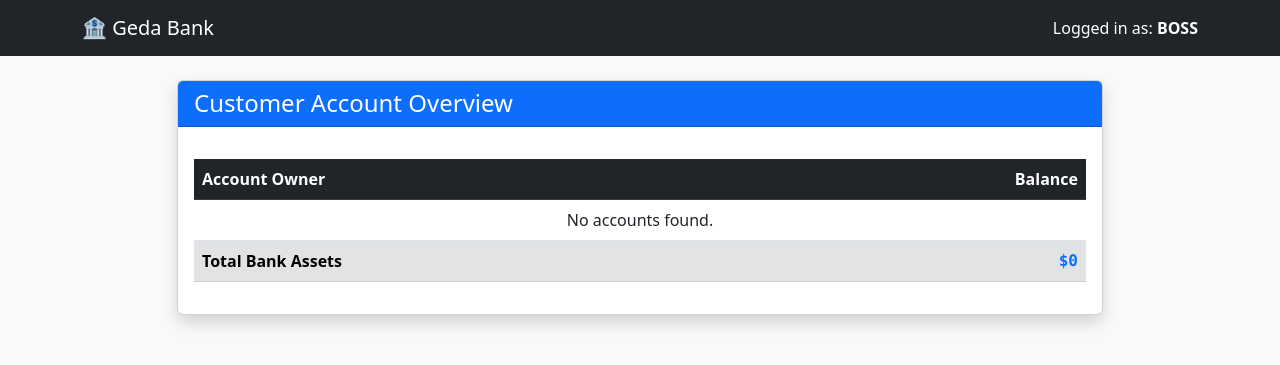
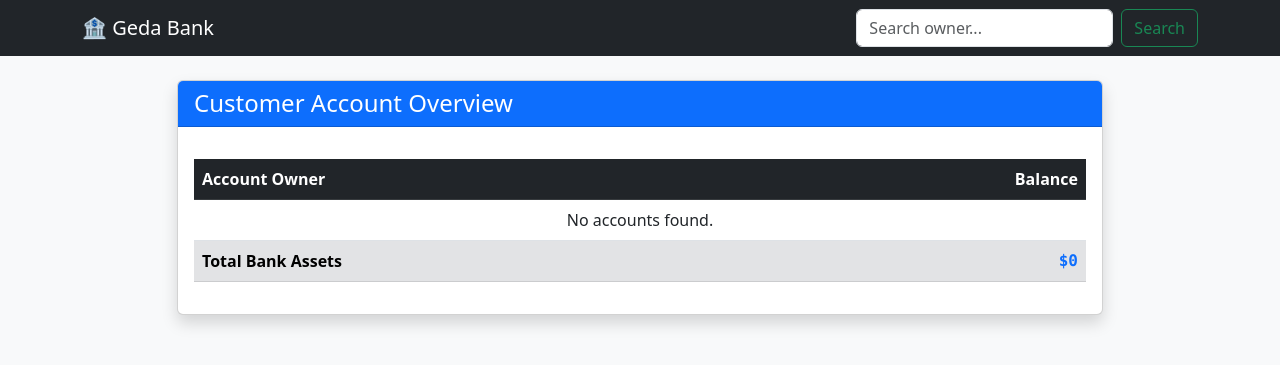
Before and after one commit to Yohannes-Garomsa/Banking-_System-_by-_python, a Django app: page / in a window 1280 px wide. Shown: the top 365 px of the page. Run offline with Django 5.2, Linux system fonts and the light colour scheme.

Commit message:
Added real-time search and dynamic assets calculation

```diff
--- a/accounts/templates/index.html
+++ b/accounts/templates/index.html
@@ -11,8 +11,13 @@
 
     <nav class="navbar navbar-dark bg-dark mb-4">
         <div class="container">
-            <a class="navbar-brand" href="#">🏦 Geda Bank</a>
-            <span class="navbar-text text-white">Logged in as: <strong>BOSS</strong></span>
+            <a class="navbar-brand" href="/">🏦 Geda Bank</a>
+
+            <form action="" class="d-flex" method="GET">
+                <input type="search" class="form-control me-2" name="search" placeholder="Search owner..."
+                    value="{{query|default:''}}">
+                <button class="btn btn-outline-success" type="submit">Search</button>
+            </form>
         </div>
     </nav>
 
--- a/accounts/views.py
+++ b/accounts/views.py
@@ -1,12 +1,20 @@
 from django.shortcuts import render
 from .models import Account
-from django.db.models import Sum
+from django.db.models import Sum ,Q
 
 
 def account_list(request):
-    # Fetch all bank accounts from the MySQL database
-    all_accounts = Account.objects.all()
-    total =all_accounts.aggregate(Sum('balance'))['balance__sum'] or 0
-    return render(request, 'index.html', {
+
+      query =request.GET.get('search')
+      if query:
+          #filter accounts where the owner's name contains the search query (case-insensitive)
+          all_accounts =Account.objects.filter(owner__icontains=query)
+      else:
+          all_accounts=Account.objects.all()
+      # 2. Recalculate total assets based on what is filtered
+      total =all_accounts.aggregate(Sum('balance'))['balance__sum'] or 0
+      return render(request, 'index.html', {
         'accounts': all_accounts,
-        'total_assets': total})
+        'total_assets': total,
+        'query': query # Send the query back so it stays in the search bar
+        })
```
